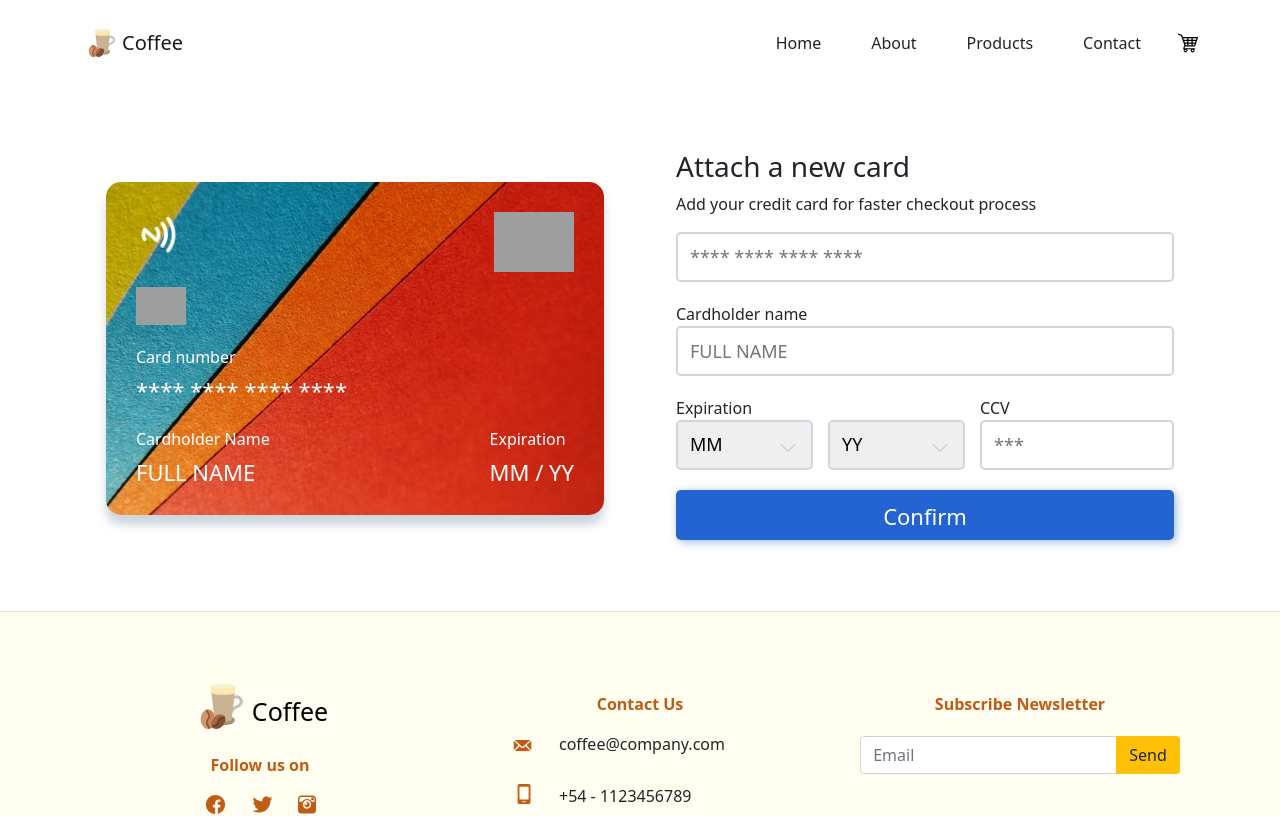
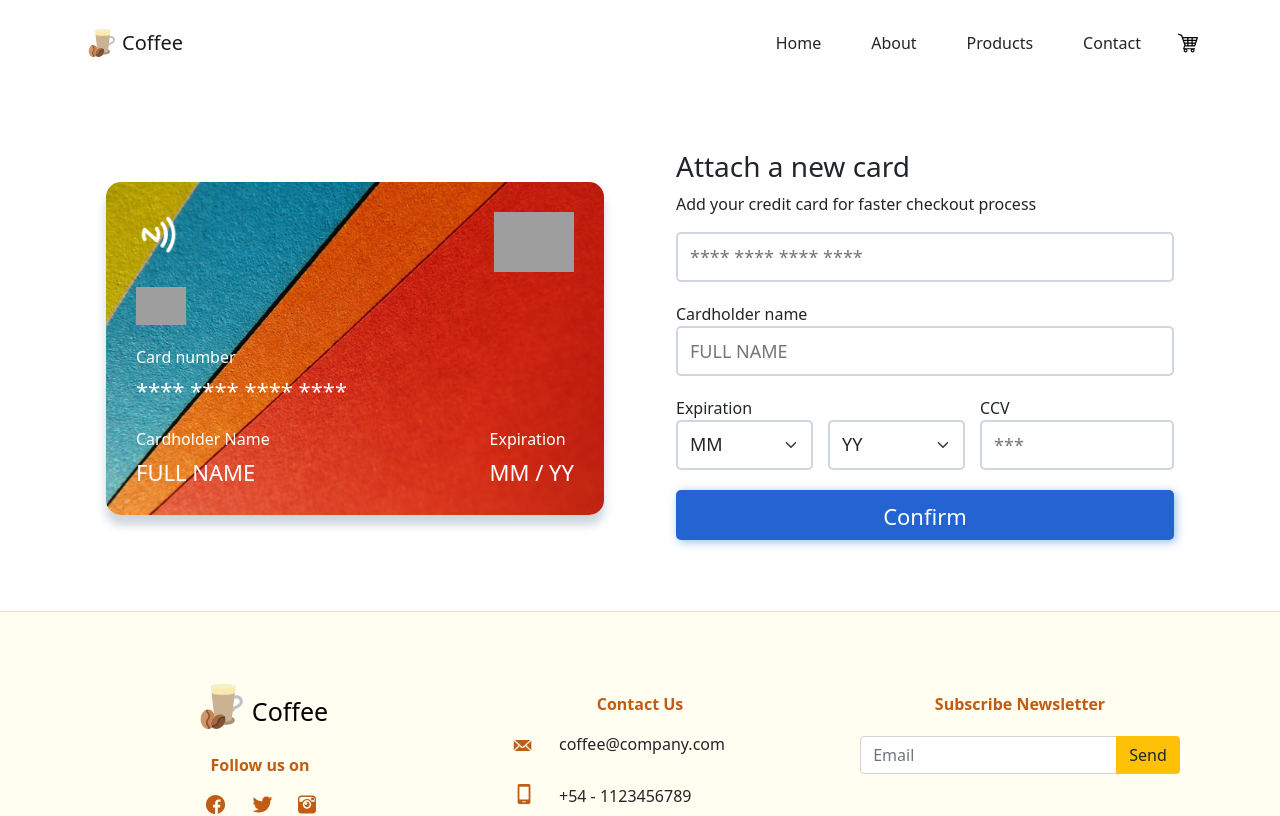
Before and after one commit to LGRosi/coffee-react, a React (Create React App) app: page /newcreditcard in a window 1280 px wide. Shown: the top 816 px of the page. Built offline with nearby package versions, Linux system fonts and the light colour scheme; grey boxes are pictures that could not be loaded.

Commit message:
Retoques de NewCreditCard

```diff
--- a/src/components/App.jsx
+++ b/src/components/App.jsx
@@ -9,7 +9,7 @@ import NewCreditCard from "../pages/NewCreditCard";
 import NotFound from '../pages/NotFound';
 import Layout from "./Layout";
 
-function App() {
+function App () {
   return (
     <BrowserRouter>
       <Layout>
@@ -20,6 +20,7 @@ function App() {
           <Route exact path="/contact" component={Contact} />
           <Route exact path="/carrito" component={Carrito} />
           <Route exact path="/newcreditcard" component={NewCreditCard} />
+
           <Route component={NotFound} />
         </Switch>
       </Layout>
--- a/src/components/FormCreditCard.jsx
+++ b/src/components/FormCreditCard.jsx
@@ -1,7 +1,5 @@
 import React from "react";
 import "./styles/FormCreditCard.css";
-import DropDown from "../images/dropdown.png";
-
 
 class FormCreditCard extends React.Component {
   render() {
@@ -40,38 +38,46 @@ class FormCreditCard extends React.Component {
                     <label>Expiration</label>
                     <div className="flexbox">
                       <div className="grupo-select">
-                        <select name="selectMounth" className="selectMounth">
-                          <option
+                        <select
+                          className="form-select form-select-lg mb-3"
+                          aria-label=".form-select-lg example"
+                          name="mm"
                           onChange={this.props.onChange}
-                            name="mm"
                           value={this.props.formValues.mm}
                         >
-                            MM
-                          </option>
+                          <option className="MM">MM</option>
+                          <option value="01">01</option>
+                          <option value="02">02</option>
+                          <option value="03">03</option>
+                          <option value="04">04</option>
+                          <option value="05">05</option>
+                          <option value="06">06</option>
+                          <option value="07">07</option>
+                          <option value="08">08</option>
+                          <option value="09">09</option>
+                          <option value="10">10</option>
+                          <option value="11">11</option>
+                          <option value="12">12</option>
                         </select>
-                        <img
-                          src={DropDown}
-                          className="i"
-                          width="20"
-                          alt="Drop down arrow"
-                        />
                       </div>
                       <div className="grupo-select">
-                        <select name="year" className="selectYear">
-                          <option
+                        <select
+                          className="form-select form-select-lg mb-3"
+                          aria-label=".form-select-lg example"
+                          name="yy"
                           onChange={this.props.onChange}
-                            name="yy"
                           value={this.props.formValues.yy}
                         >
-                            YY
-                          </option>
+                          <option value="YY">YY</option>
+                          <option value="21">2021</option>
+                          <option value="22">2022</option>
+                          <option value="23">2023</option>
+                          <option value="24">2024</option>
+                          <option value="25">2025</option>
+                          <option value="26">2026</option>
+                          <option value="27">2027</option>
+                          <option value="28">2028</option>
                         </select>
-                        <img
-                          src={DropDown}
-                          className="i"
-                          width="20"
-                          alt="Drop down arrow"
-                        />
                       </div>
                     </div>
                   </div>
@@ -81,7 +87,6 @@ class FormCreditCard extends React.Component {
                     <input
                       type="text"
                       placeholder="***"
-
                       onChange={this.props.onChange}
                       name="ccv"
                       value={this.props.formValues.ccv}
@@ -101,18 +106,3 @@ class FormCreditCard extends React.Component {
 }
 
 export default FormCreditCard;
-
-
-
-
- // Validación Mes:
-    // this.handleMounth = (e) => {
-    //   const tarjeta = document.querySelector(".tarjeta");
-    //   // const selectMounth = document.querySelector(".selectMounth");
-    //   for (let i = 1; i <= 12; i++) {
-    //     let opcion = document.createElement("option");
-    //     opcion.value = i;
-    //     opcion.innerText = i;
-    //     tarjeta.appendChild(opcion);
-    //   }
-    // };
--- a/src/pages/NewCreditCard.jsx
+++ b/src/pages/NewCreditCard.jsx
@@ -1,6 +1,7 @@
 import React from "react";
 import CreditCard from "../components/CreditCard";
 import FormCreditCard from "../components/FormCreditCard";
+
 
 class NewCreditCard extends React.Component {
   state = {
@@ -10,7 +11,6 @@ class NewCreditCard extends React.Component {
       mm: "",
       yy: "",
       ccv: "",
-      focus: "",
     },
   };
 
@@ -47,6 +47,7 @@ class NewCreditCard extends React.Component {
             </div>
           </div>
         </section>
+
       </React.Fragment>
     );
   }
```
Also changed, not shown: src/components/CreditCard.jsx (+0 -51 lines), src/components/Select.jsx (added, +43 -0 lines). Lines whose indentation alone changed are shown as unchanged.
